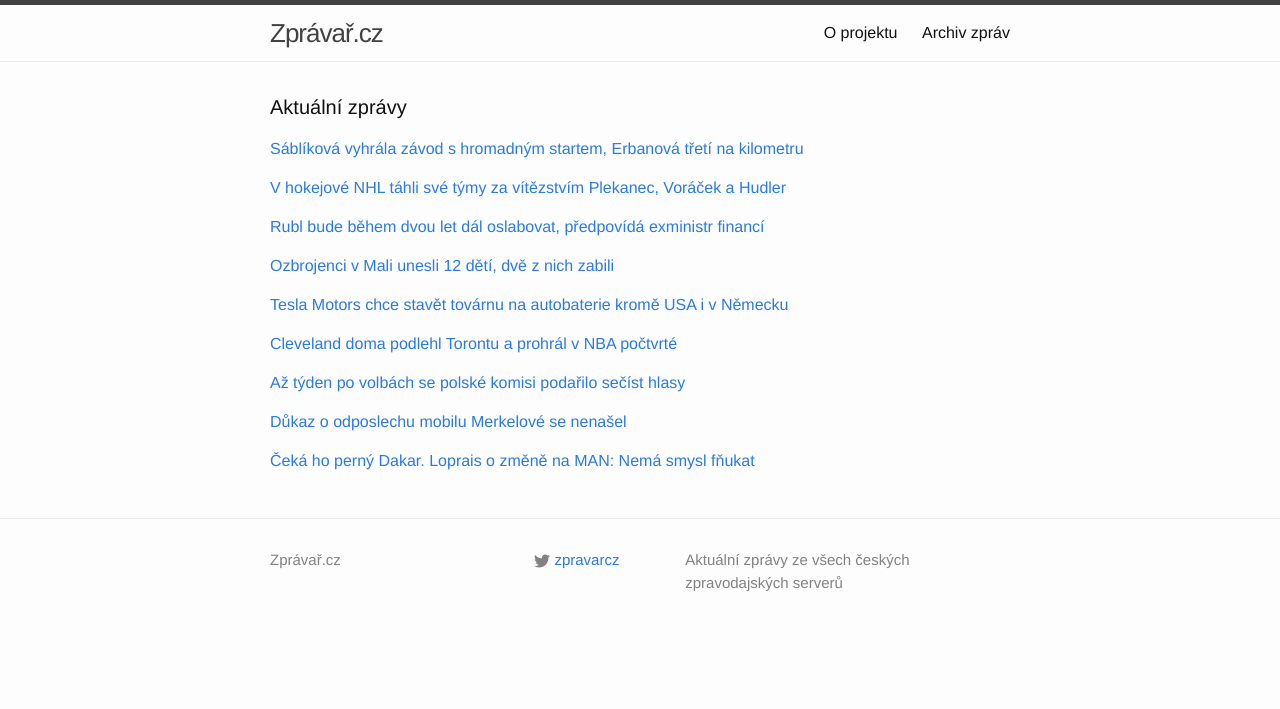
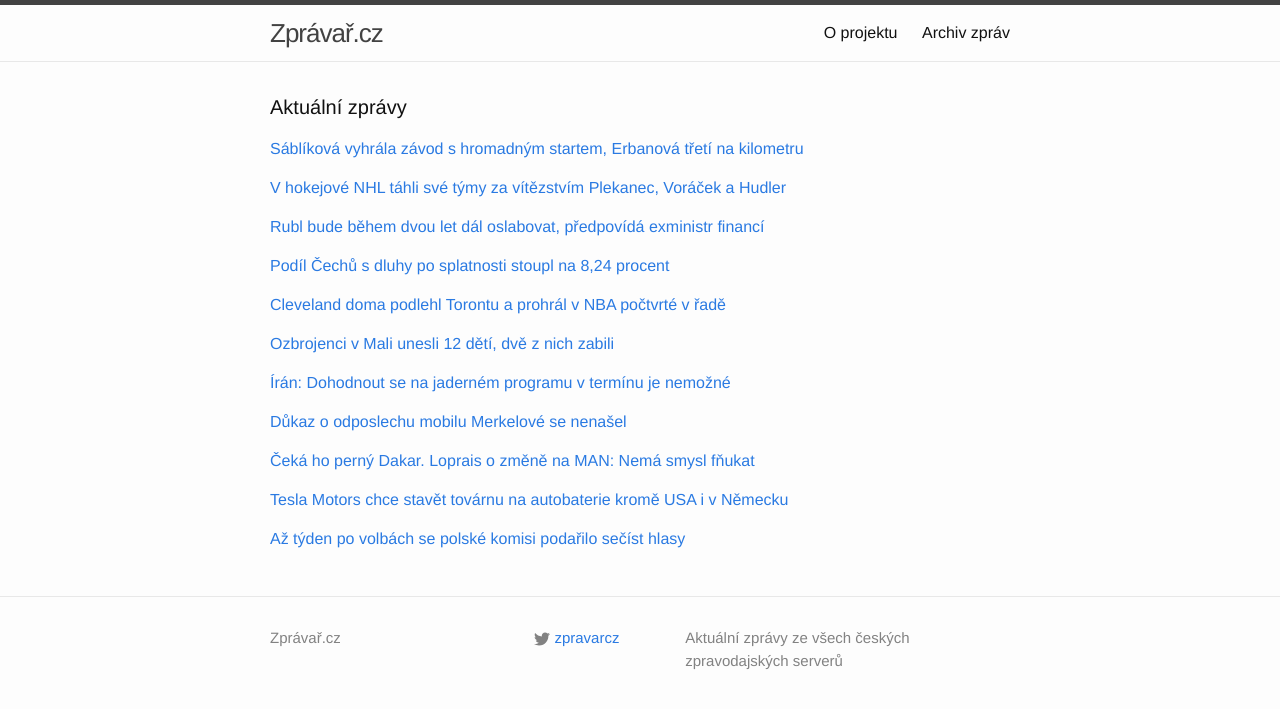
Before and after one commit to adliska/zpravar, a Jekyll site: the page built from index.html, in a window 1280 px wide. Shown: the top 709 px of the page. Built offline with Jekyll 4.4.1, drawn with Linux system fonts in a browser that asks for light colours; some of the changed lines change nothing that is shown.

Commit message:
zpravar news update

```diff
--- a/index.html
+++ b/index.html
@@ -38,34 +38,36 @@ layout: default
 <li><a href=http://zahranicni.ihned.cz/rusko/c1-63162370-rubl-oslabovat-pomalu>Rubl bude v příštích letech dál oslabovat, říká ruský exministr financí - zahranicni.ihned.cz</a></li>
 <li><a href=http://www.financninoviny.cz/zpravodajstvi/zpravy/kudrin-rubl-bude-v-pristich-dvou-letech-dal-oslabovat/1150382>Kudrin: Rubl bude v příštích dvou letech dál oslabovat - www.financninoviny.cz</a></li>
 </ul>
-</div><p><a href="javascript:;" onclick="toggle_visibility('zpravy3')">Ozbrojenci v Mali unesli 12 dětí, dvě z nich zabili</a></p>
+</div><p><a href="javascript:;" onclick="toggle_visibility('zpravy3')">Podíl Čechů s dluhy po splatnosti stoupl na 8,24 procent</a></p>
 <div id="zpravy3" style="display:none">
+<ul>
+<li><a href=http://zpravy.aktualne.cz/ekonomika/podil-cechu-s-dluhy-po-splatnosti-stoupl-na-8-24-procent/r~9749abe272f111e4845a002590604f2e/>Podíl Čechů s dluhy po splatnosti stoupl na 8,24 procent - zpravy.aktualne.cz</a></li>
+<li><a href=http://www.tyden.cz/rubriky/byznys/cesko/cechum-se-nedari-splacet-dluhy-nejvic-na-mostecku_325020.html>Čechům se nedaří splácet dluhy. Nejvíc na Mostecku - www.tyden.cz</a></li>
+<li><a href=http://byznys.ihned.cz/zpravodajstvi-cesko/c1-63162390-splacet-dluhy-vcas-cesi-nesplaci-dluhy>Počet Čechů, kteří nestačí včas splácet dluhy, se o několik tisíc zvýšil - byznys.ihned.cz</a></li>
+<li><a href=http://zpravy.aktualne.cz/podil-cechu-s-dluhy-po-splatnosti-stoupl-na-8-24-procent/r~9749abe272f111e4845a002590604f2e/>Podíl Čechů s dluhy po splatnosti stoupl na 8,24 procent - zpravy.aktualne.cz</a></li>
+</ul>
+</div><p><a href="javascript:;" onclick="toggle_visibility('zpravy4')">Cleveland doma podlehl Torontu a prohrál v NBA počtvrté v řadě</a></p>
+<div id="zpravy4" style="display:none">
+<ul>
+<li><a href=http://www.sportovninoviny.cz/zpravy/cleveland-doma-podlehl-torontu-a-prohral-v-nba-poctvrte-v-rade/1150400>Cleveland doma podlehl Torontu a prohrál v NBA počtvrté v řadě - www.sportovninoviny.cz</a></li>
+<li><a href=http://sport.aktualne.cz/cleveland-doma-podlehl-torontu-a-prohral-v-nba-poctvrte/r~bfa1bb7c72ef11e4840b002590604f2e/>Cleveland doma podlehl Torontu a prohrál v NBA počtvrté - sport.aktualne.cz</a></li>
+<li><a href=http://sport.idnes.cz/nba-basketbal-souhrn-cleveland-ctvrta-prohra-v-rade-fxo-/basket.aspx?c=A141123_091931_sport-basket_ten>Z +18 na -17. Cleveland se trápí, s Torontem ztratil „vyhraný“ zápas - sport.idnes.cz</a></li>
+<li><a href=http://www.denik.cz/ostatni_sport/cleveland-prohral-v-nba-dalsi-zapas-jsme-krehky-tym-rekl-james-20141123.html>Cleveland prohrál v NBA další zápas. Jsme křehký tým, řekl James - www.denik.cz</a></li>
+</ul>
+</div><p><a href="javascript:;" onclick="toggle_visibility('zpravy5')">Ozbrojenci v Mali unesli 12 dětí, dvě z nich zabili</a></p>
+<div id="zpravy5" style="display:none">
 <ul>
 <li><a href=http://echo24.cz/a/i44ze>Ozbrojenci v Mali unesli 12 dětí, dvě z nich zabili - echo24.cz</a></li>
 <li><a href=http://www.tyden.cz/rubriky/zahranici/afrika/ozbrojenci-verbovali-deti-dve-se-pokusily-utect-zabili-je_325009.html>Ozbrojenci v Mali unesli 12 dětí, dvě z nich zabili - www.tyden.cz</a></li>
 <li><a href=http://zpravy.idnes.cz/detsti-vojaci-v-mali-unos-0hl-/zahranicni.aspx?c=A141123_085059_zahranicni_jw>Únosci v Mali „verbovali“ malé vojáky. Dvě děti zkusily utéct, zabili je - zpravy.idnes.cz</a></li>
 <li><a href=http://www.ceskenoviny.cz/zpravy/zpravy/ozbrojenci-v-mali-pry-unesli-12-deti-dve-z-nich-zabili/1150373>Ozbrojenci v Mali prý unesli 12 dětí, dvě z nich zabili - www.ceskenoviny.cz</a></li>
 </ul>
-</div><p><a href="javascript:;" onclick="toggle_visibility('zpravy4')">Tesla Motors chce stavět továrnu na autobaterie kromě USA i v Německu</a></p>
-<div id="zpravy4" style="display:none">
-<ul>
-<li><a href=http://byznys.ihned.cz/zpravodajstvi-svet/c1-63162380-tesla-motors-autobaterie-tovarna-nemecko>Tesla Motors chce stavět továrnu na autobaterie kromě USA i v Německu - byznys.ihned.cz</a></li>
-<li><a href=http://zpravy.e15.cz/byznys/prumysl-a-energetika/tesla-planuje-stavbu-tovarny-na-baterie-v-nemecku-1139196>Tesla plánuje stavbu továrny na baterie v Německu - zpravy.e15.cz</a></li>
-<li><a href=http://www.denik.cz/ekonomika/tesla-hodla-casem-postavit-tovarnu-na-baterie-v-nemecku-20141123.html>Tesla hodlá časem postavit továrnu na baterie v Německu - www.denik.cz</a></li>
-</ul>
-</div><p><a href="javascript:;" onclick="toggle_visibility('zpravy5')">Cleveland doma podlehl Torontu a prohrál v NBA počtvrté</a></p>
-<div id="zpravy5" style="display:none">
-<ul>
-<li><a href=http://sport.aktualne.cz/cleveland-doma-podlehl-torontu-a-prohral-v-nba-poctvrte/r~bfa1bb7c72ef11e4840b002590604f2e/>Cleveland doma podlehl Torontu a prohrál v NBA počtvrté - sport.aktualne.cz</a></li>
-<li><a href=http://sport.idnes.cz/nba-basketbal-souhrn-cleveland-ctvrta-prohra-v-rade-fxo-/basket.aspx?c=A141123_091931_sport-basket_ten>Z +18 na -17. Cleveland se trápí, s Torontem ztratil „vyhraný“ zápas - sport.idnes.cz</a></li>
-<li><a href=http://www.denik.cz/ostatni_sport/cleveland-prohral-v-nba-dalsi-zapas-jsme-krehky-tym-rekl-james-20141123.html>Cleveland prohrál v NBA další zápas. Jsme křehký tým, řekl James - www.denik.cz</a></li>
-</ul>
-</div><p><a href="javascript:;" onclick="toggle_visibility('zpravy6')">Až týden po volbách se polské komisi podařilo sečíst hlasy</a></p>
+</div><p><a href="javascript:;" onclick="toggle_visibility('zpravy6')">Írán: Dohodnout se na jaderném programu v termínu je nemožné</a></p>
 <div id="zpravy6" style="display:none">
 <ul>
-<li><a href=http://www.ceskatelevize.cz/ct24/svet/293251-az-tyden-po-volbach-se-polske-komisi-podarilo-secist-hlasy/>Až týden po volbách se polské komisi podařilo sečíst hlasy - www.ceskatelevize.cz</a></li>
-<li><a href=http://echo24.cz/a/iNtR9>Nejvíce křesel v polských vojvodstvích získala vládní strana - echo24.cz</a></li>
-<li><a href=http://www.ceskenoviny.cz/zpravy/zpravy/nejvice-kresel-v-polskych-vojvodstvich-ziskala-vladni-strana/1150372>Nejvíce křesel v polských vojvodstvích získala vládní strana - www.ceskenoviny.cz</a></li>
+<li><a href=http://zpravy.e15.cz/zahranicni/politika/iran-dohodnout-se-na-jadernem-programu-v-terminu-je-nemozne-1139209>Írán: Dohodnout se na jaderném programu v termínu je nemožné - zpravy.e15.cz</a></li>
+<li><a href=http://www.ceskenoviny.cz/zpravy/zpravy/podle-iranu-neni-dohoda-o-jadernem-programu-do-pondeli-mozna/1150374>Podle Íránu není dohoda o jaderném programu do pondělí možná - www.ceskenoviny.cz</a></li>
+<li><a href=http://www.ceskenoviny.cz/zpravy/zpravy/ve-vidni-budou-vrcholit-jednani-o-iranskem-jadernem-programu/1150374>Ve Vídni budou vrcholit jednání o íránském jaderném programu - www.ceskenoviny.cz</a></li>
 </ul>
 </div><p><a href="javascript:;" onclick="toggle_visibility('zpravy7')">Důkaz o odposlechu mobilu Merkelové se nenašel</a></p>
 <div id="zpravy7" style="display:none">
@@ -81,4 +83,18 @@ layout: default
 <li><a href=http://www.tyden.cz/rubriky/sport/motorismus/rallye-dakar/loprais-nema-na-manu-najezdeno-nebudu-fnukat-rika-odhodlane_325001.html>Loprais nemá s MANEM najezděno. Nebudeme fňukat, tvrdí odhodlaně - www.tyden.cz</a></li>
 <li><a href=http://www.tyden.cz/rubriky/sport/motorismus/rallye-dakar/loprais-nema-s-manem-najezdeno-nebudeme-fnukat-tvrdi-odhodlane_325001.html>Loprais nemá s MANEM najezděno. Nebudeme fňukat, tvrdí odhodlaně - www.tyden.cz</a></li>
 </ul>
+</div><p><a href="javascript:;" onclick="toggle_visibility('zpravy9')">Tesla Motors chce stavět továrnu na autobaterie kromě USA i v Německu</a></p>
+<div id="zpravy9" style="display:none">
+<ul>
+<li><a href=http://byznys.ihned.cz/zpravodajstvi-svet/c1-63162380-tesla-motors-autobaterie-tovarna-nemecko>Tesla Motors chce stavět továrnu na autobaterie kromě USA i v Německu - byznys.ihned.cz</a></li>
+<li><a href=http://zpravy.e15.cz/byznys/prumysl-a-energetika/tesla-planuje-stavbu-tovarny-na-baterie-v-nemecku-1139196>Tesla plánuje stavbu továrny na baterie v Německu - zpravy.e15.cz</a></li>
+<li><a href=http://www.denik.cz/ekonomika/tesla-hodla-casem-postavit-tovarnu-na-baterie-v-nemecku-20141123.html>Tesla hodlá časem postavit továrnu na baterie v Německu - www.denik.cz</a></li>
+</ul>
+</div><p><a href="javascript:;" onclick="toggle_visibility('zpravy10')">Až týden po volbách se polské komisi podařilo sečíst hlasy</a></p>
+<div id="zpravy10" style="display:none">
+<ul>
+<li><a href=http://www.ceskatelevize.cz/ct24/svet/293251-az-tyden-po-volbach-se-polske-komisi-podarilo-secist-hlasy/>Až týden po volbách se polské komisi podařilo sečíst hlasy - www.ceskatelevize.cz</a></li>
+<li><a href=http://echo24.cz/a/iNtR9>Nejvíce křesel v polských vojvodstvích získala vládní strana - echo24.cz</a></li>
+<li><a href=http://www.ceskenoviny.cz/zpravy/zpravy/nejvice-kresel-v-polskych-vojvodstvich-ziskala-vladni-strana/1150372>Nejvíce křesel v polských vojvodstvích získala vládní strana - www.ceskenoviny.cz</a></li>
+</ul>
 </div></div>
```
